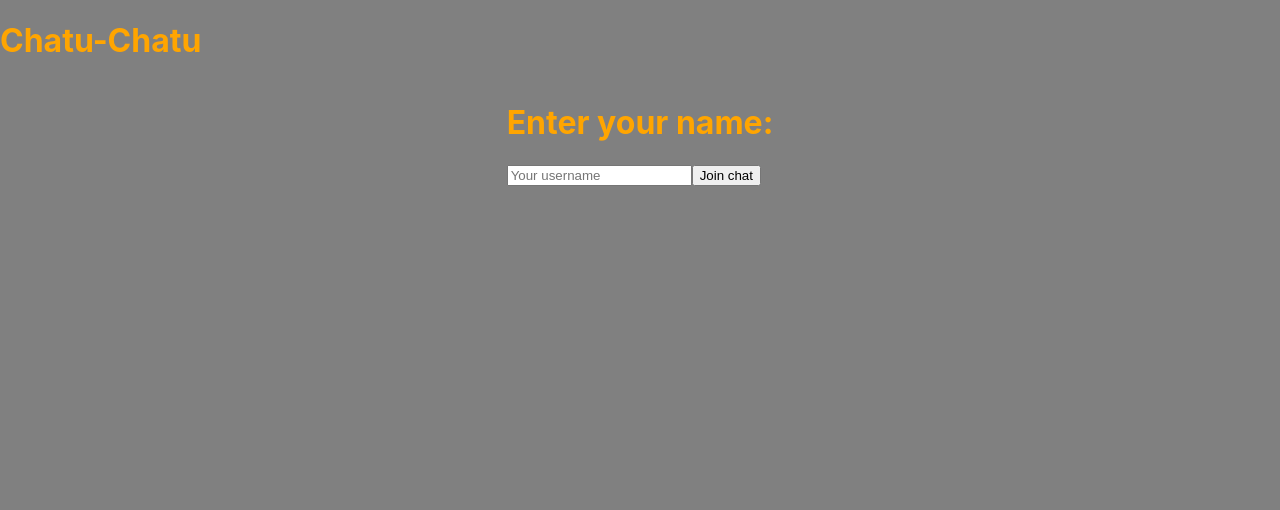
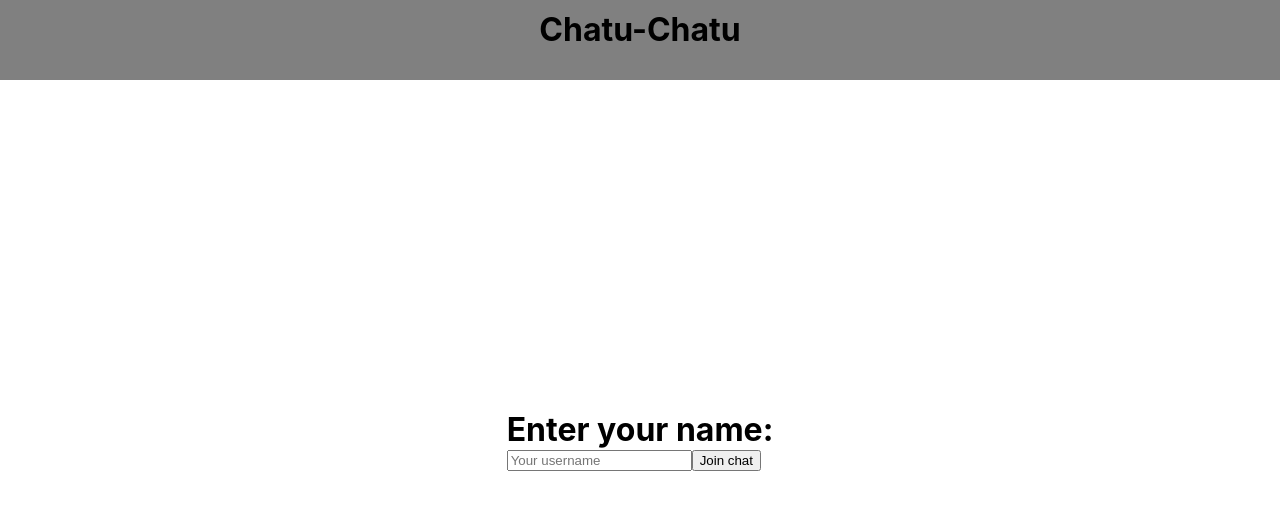
Before and after one commit to axon7/chatu-chatu, a React (Create React App) app: page / in a window 1280 px wide. Shown: the top 510 px of the page. Built offline with nearby package versions, Linux system fonts and the light colour scheme; no server answers.

Commit message:
some styling

```diff
--- a/src/components/Chat/Chat.js
+++ b/src/components/Chat/Chat.js
@@ -4,13 +4,14 @@ import styled from "styled-components";
 
 import ChatName from "./ChatName";
 import ChatRoom from "./ChatRoom";
-const socketURL = "/";
+const socketURL = "localhost:3456";
 
 const Wrapper = styled.div`
   display: flex;
   align-items: center;
   justify-content: center;
-  background-color: grey;
+  background-color: white;
+  height: 90vh;
 `;
 
 class Chat extends React.Component {
--- a/src/components/Chat/ChatRoom.js
+++ b/src/components/Chat/ChatRoom.js
@@ -3,6 +3,16 @@ import React from "react";
 import ChatTable from "./ChatTable";
 // const socketURL = "localhost:3456";
 // const socket = io(socketURL);
+
+import styled from "styled-components";
+
+const StyledChatRoom = styled.div`
+  display: block;
+
+  background-color: orange;
+  height: 90vh;
+  width: 80vw;
+`;
 class ChatRoom extends React.Component {
   constructor(props) {
     super(props);
@@ -33,8 +43,8 @@ class ChatRoom extends React.Component {
 
   render() {
     return (
-      <div>
-        <h1>Chatu-Chatu</h1> <p>Your name: {this.props.name}</p>
+      <StyledChatRoom>
+        <p>Your name: {this.props.name}</p>
         <form onSubmit={this.handleMsgSubmit}>
           <input
             type='text'
@@ -47,7 +57,7 @@ class ChatRoom extends React.Component {
           <button type='submit'>Send</button>
         </form>
         <ChatTable messages={this.state.allMsgs} />
-      </div>
+      </StyledChatRoom>
     );
   }
 }
--- a/src/components/Layout.js
+++ b/src/components/Layout.js
@@ -1,17 +1,31 @@
 import React from "react";
-import { createGlobalStyle } from "styled-components";
+import styled, { createGlobalStyle } from "styled-components";
 
 const GlobalStyle = createGlobalStyle`
   body {
-    color: orange;
+    color: black;
     background-color: grey;
+    height: 100vh;
+    margin: 0 auto;
+    box-sizing: border-box;
   }
+  *{
+    box-sizing: border-box;
+  }
+
+  h1{margin: 0;}
+`;
+
+const StyledH1 = styled.h1`
+  height: 10vh;
+  text-align: center;
+  padding-top: 10px;
 `;
 const Layout = ({ children }) => {
   return (
     <div className='Layout'>
       <GlobalStyle whiteColor />
-      <h1>Chatu-Chatu</h1>
+      <StyledH1>Chatu-Chatu</StyledH1>
       {children}
     </div>
   );
```
